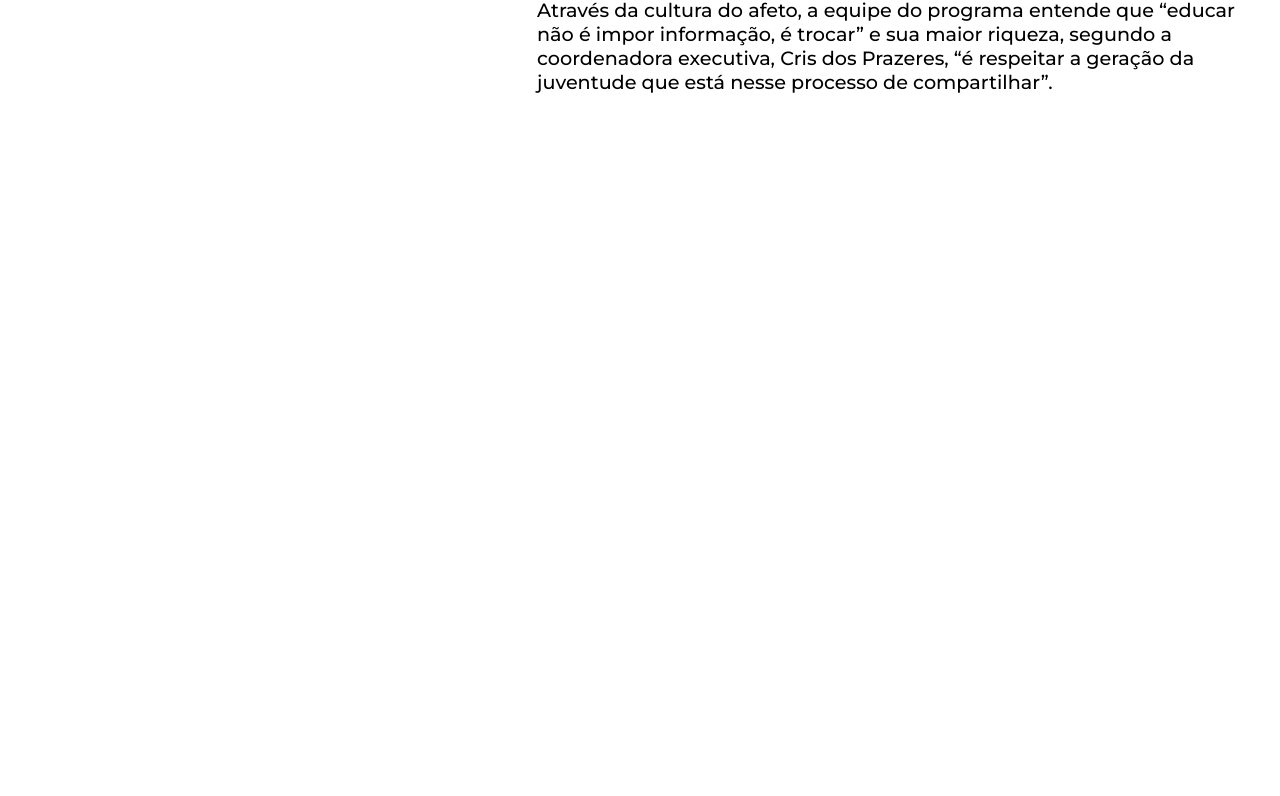
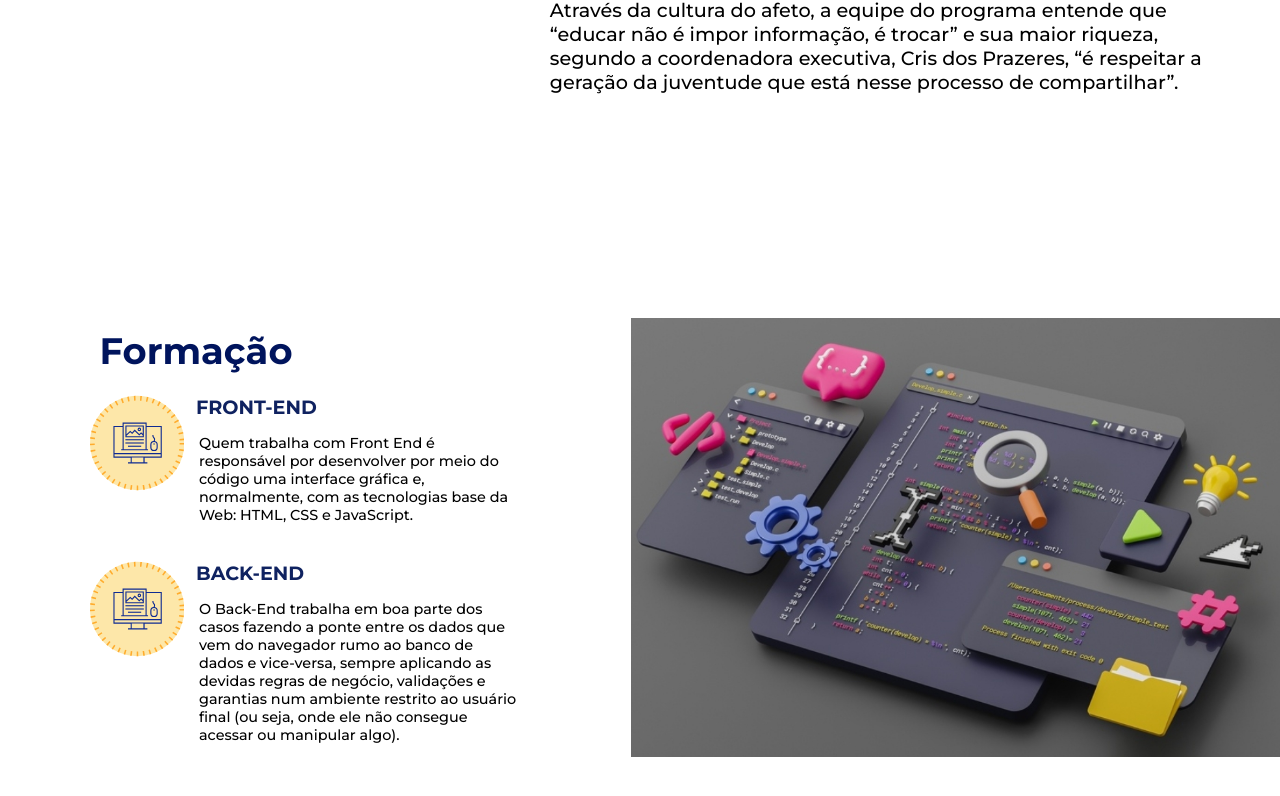
Before and after one commit to brendonrodri/Vai-Na-Web, a React (Create React App) app: page / in a window 1280 px wide. Shown: the part 1284-2080 px from the top of the page. Before the commit the page ends 1520 px from the top, so only its background shows below. Built offline with nearby package versions, Linux system fonts and the light colour scheme.

Commit message:
Componente 'Formação' concluído

```diff
--- a/src/App.js
+++ b/src/App.js
@@ -1,17 +1,9 @@
 import React from "react"
-import { createGlobalStyle } from "styled-components"
+import { GlobalStyle } from "./Components/GlobalStyles"
 import HeaderComponent from "./Components/Header/index"
 import MainComponent from "./Components/Main"
 import NavBar from "./Components/NavBar"
 import "./style.css"
-const GlobalStyle = createGlobalStyle`
-  *{
-    margin: 0;
-  padding: 0;
-  box-sizing: border-box;
-  }
-
-`
 export default function App (){
   return(
     <>
--- a/src/Components/About/styles.js
+++ b/src/Components/About/styles.js
@@ -1,5 +1,4 @@
 import styled from "styled-components";
-
 export const AboutContainer = styled.section`
     width: 100%;
     height: 85vh;
@@ -9,7 +8,7 @@ export const AboutContainer = styled.section`
     justify-content: center;
 `
 export const AboutArticle = styled.article`
-    width: 60%;
+    width: 58%;
     height: 100%;
     padding: 10px;
     display: flex;
--- /dev/null
+++ b/src/Components/Formação/Components/formacaoText.js
@@ -0,0 +1,69 @@
+import React from "react";
+import { H2, H3, P2 } from "../../GlobalStyles";
+import * as S from "../styles";
+const FormacaoText = ()=>{
+    return(
+        <S.FormacaoTextBox>
+            <H2>
+                Formação
+            </H2>
+            <S.FormacaoDescriptionBox>
+                <svg xmlns="http://www.w3.org/2000/svg" width="120" height="120" viewBox="0 0 120 120">
+                    <g id="Grupo_11148" data-name="Grupo 11148" transform="translate(-2935 -4534)">
+                        <g id="Elipse_1126" data-name="Elipse 1126" transform="translate(2935 4534)" fill="#fde7a9" stroke="#ffac2d" stroke-width="6" stroke-dasharray="2 6">
+                        <circle cx="60" cy="60" r="60" stroke="none"/>
+                        <circle cx="60" cy="60" r="57" fill="none"/>
+                        </g>
+                        <g id="Grupo_7855" data-name="Grupo 7855" transform="translate(2964.795 4568.042)">
+                        <path id="Caminho_8352" data-name="Caminho 8352" d="M241.916,5.492A4.708,4.708,0,0,0,246.61.8V-2.676a4.722,4.722,0,0,0-3.755-4.6c.939-2.723.376-3.567-.563-4.6a3.7,3.7,0,0,1-1.127-3.1h-1.408a4.942,4.942,0,0,0,1.5,4.037c.657.657,1.033,1.127.094,3.567a4.767,4.767,0,0,0-4.225,4.694V.8A4.853,4.853,0,0,0,241.916,5.492ZM238.63-2.769a3.326,3.326,0,0,1,3.286-3.286A3.326,3.326,0,0,1,245.2-2.769V.7a3.286,3.286,0,1,1-6.572,0Z" transform="translate(-190.281 30.746)" fill="#0f2b92"/>
+                        <rect id="Retângulo_8001" data-name="Retângulo 8001" width="1.408" height="1.69" transform="translate(50.978 26.381)" fill="#0f2b92"/>
+                        <path id="Caminho_8353" data-name="Caminho 8353" d="M203.428-12.953H226.9V-27.974h-23.47Zm1.408-1.408v-.376l4.788-4.506,2.441,2.253,3.286-3.661,5.727,5.445,2.347-2.159,2.065,1.971v1.127H204.836Zm20.654-12.2v9.2l-2.065-1.972-2.347,2.159-5.821-5.445-3.286,3.661-2.347-2.159-4.788,4.506v-9.951Z" transform="translate(-188.219 31.541)" fill="#0f2b92"/>
+                        <path id="Caminho_8354" data-name="Caminho 8354" d="M222.181-20.468a2.284,2.284,0,0,0,2.253-2.253,2.284,2.284,0,0,0-2.253-2.253,2.285,2.285,0,0,0-2.253,2.253A2.224,2.224,0,0,0,222.181-20.468Zm0-3a.841.841,0,0,1,.845.845.841.841,0,0,1-.845.845.841.841,0,0,1-.845-.845A.841.841,0,0,1,222.181-23.472Z" transform="translate(-189.229 31.358)" fill="#0f2b92"/>
+                        <rect id="Retângulo_8002" data-name="Retângulo 8002" width="23.47" height="1.408" transform="translate(15.209 21.124)" fill="#0f2b92"/>
+                        <rect id="Retângulo_8003" data-name="Retângulo 8003" width="23.47" height="1.408" transform="translate(15.209 25.254)" fill="#0f2b92"/>
+                        <rect id="Retângulo_8004" data-name="Retângulo 8004" width="16.805" height="1.408" transform="translate(18.495 29.385)" fill="#0f2b92"/>
+                        <path id="Caminho_8355" data-name="Caminho 8355" d="M248.72,12.819V-27.455H229.474v-4.319H198.869v4.319H187.228V12.819H209.2v5.915h-3.474v1.408h24.691V18.734H226.94V12.819ZM200.277-30.366h27.789V2.023H200.277Zm-1.408,4.319V2.023h-1.784V3.431h34.173V2.023h-1.784v-28.07h17.837V7H188.636V-26.047ZM188.636,11.411v-3h58.676v3Zm36.707,7.229H210.51V12.726h14.833Z" transform="translate(-187.228 31.774)" fill="#0f2b92"/>
+                        </g>
+                    </g>
+                </svg>
+                <div>
+                    <H3>
+                        FRONT-END
+                    </H3>
+                    <P2>
+                        Quem trabalha com Front End é responsável por desenvolver por meio do código uma interface gráfica e, normalmente, com as tecnologias base da Web: HTML, CSS e JavaScript.
+                    </P2>
+                </div>
+            </S.FormacaoDescriptionBox>
+            <S.FormacaoDescriptionBox>
+                <svg xmlns="http://www.w3.org/2000/svg" width="120" height="120" viewBox="0 0 120 120">
+                    <g id="Grupo_11148" data-name="Grupo 11148" transform="translate(-2935 -4534)">
+                        <g id="Elipse_1126" data-name="Elipse 1126" transform="translate(2935 4534)" fill="#fde7a9" stroke="#ffac2d" stroke-width="6" stroke-dasharray="2 6">
+                        <circle cx="60" cy="60" r="60" stroke="none"/>
+                        <circle cx="60" cy="60" r="57" fill="none"/>
+                        </g>
+                        <g id="Grupo_7855" data-name="Grupo 7855" transform="translate(2964.795 4568.042)">
+                        <path id="Caminho_8352" data-name="Caminho 8352" d="M241.916,5.492A4.708,4.708,0,0,0,246.61.8V-2.676a4.722,4.722,0,0,0-3.755-4.6c.939-2.723.376-3.567-.563-4.6a3.7,3.7,0,0,1-1.127-3.1h-1.408a4.942,4.942,0,0,0,1.5,4.037c.657.657,1.033,1.127.094,3.567a4.767,4.767,0,0,0-4.225,4.694V.8A4.853,4.853,0,0,0,241.916,5.492ZM238.63-2.769a3.326,3.326,0,0,1,3.286-3.286A3.326,3.326,0,0,1,245.2-2.769V.7a3.286,3.286,0,1,1-6.572,0Z" transform="translate(-190.281 30.746)" fill="#0f2b92"/>
+                        <rect id="Retângulo_8001" data-name="Retângulo 8001" width="1.408" height="1.69" transform="translate(50.978 26.381)" fill="#0f2b92"/>
+                        <path id="Caminho_8353" data-name="Caminho 8353" d="M203.428-12.953H226.9V-27.974h-23.47Zm1.408-1.408v-.376l4.788-4.506,2.441,2.253,3.286-3.661,5.727,5.445,2.347-2.159,2.065,1.971v1.127H204.836Zm20.654-12.2v9.2l-2.065-1.972-2.347,2.159-5.821-5.445-3.286,3.661-2.347-2.159-4.788,4.506v-9.951Z" transform="translate(-188.219 31.541)" fill="#0f2b92"/>
+                        <path id="Caminho_8354" data-name="Caminho 8354" d="M222.181-20.468a2.284,2.284,0,0,0,2.253-2.253,2.284,2.284,0,0,0-2.253-2.253,2.285,2.285,0,0,0-2.253,2.253A2.224,2.224,0,0,0,222.181-20.468Zm0-3a.841.841,0,0,1,.845.845.841.841,0,0,1-.845.845.841.841,0,0,1-.845-.845A.841.841,0,0,1,222.181-23.472Z" transform="translate(-189.229 31.358)" fill="#0f2b92"/>
+                        <rect id="Retângulo_8002" data-name="Retângulo 8002" width="23.47" height="1.408" transform="translate(15.209 21.124)" fill="#0f2b92"/>
+                        <rect id="Retângulo_8003" data-name="Retângulo 8003" width="23.47" height="1.408" transform="translate(15.209 25.254)" fill="#0f2b92"/>
+                        <rect id="Retângulo_8004" data-name="Retângulo 8004" width="16.805" height="1.408" transform="translate(18.495 29.385)" fill="#0f2b92"/>
+                        <path id="Caminho_8355" data-name="Caminho 8355" d="M248.72,12.819V-27.455H229.474v-4.319H198.869v4.319H187.228V12.819H209.2v5.915h-3.474v1.408h24.691V18.734H226.94V12.819ZM200.277-30.366h27.789V2.023H200.277Zm-1.408,4.319V2.023h-1.784V3.431h34.173V2.023h-1.784v-28.07h17.837V7H188.636V-26.047ZM188.636,11.411v-3h58.676v3Zm36.707,7.229H210.51V12.726h14.833Z" transform="translate(-187.228 31.774)" fill="#0f2b92"/>
+                        </g>
+                    </g>
+                </svg>
+                <div>
+                    <H3>
+                        BACK-END
+                    </H3>
+                    <P2>
+                    O Back-End trabalha em boa parte dos casos fazendo a ponte entre os dados que vem do navegador rumo ao banco de dados e vice-versa, sempre aplicando as devidas regras de negócio, validações e garantias num ambiente restrito ao usuário final (ou seja, onde ele não consegue acessar ou manipular algo).
+                    </P2>
+                </div>
+            </S.FormacaoDescriptionBox>
+        </S.FormacaoTextBox>
+    );
+}
+export default FormacaoText
--- a/src/Components/Formação/index.js
+++ b/src/Components/Formação/index.js
@@ -0,0 +1,12 @@
+import React from "react"
+import FormacaoText from "./Components/formacaoText"
+import Formacaoimg from "../../Assets/Formacaoimg.jpg"
+import * as S from "./styles";
+export default function FormacaoComponent(){
+    return(
+        <S.FormacaoComponent>
+            <FormacaoText />
+            <img src={Formacaoimg} />
+        </S.FormacaoComponent>
+    );
+}
--- a/src/Components/Formação/styles.js
+++ b/src/Components/Formação/styles.js
@@ -0,0 +1,33 @@
+import styled from "styled-components";
+export const FormacaoComponent = styled.section`
+    width: 100%;
+    margin-top: 8%;
+    height: 100vh;
+    display: flex;
+    justify-content: flex-end;
+    h2{
+        font-size: 2.3em;
+        color: #00145D;
+        margin-left: 10px;
+        margin-top: 10px;
+    }
+    img{
+        width: 649px;
+        height: 439px;
+    }
+`
+export const FormacaoTextBox = styled.div`
+    display: flex;
+    width: 50%;
+    flex-direction: column;
+    position: relative;
+    left: 7%;
+`
+export const FormacaoDescriptionBox = styled.div`
+    width: 70%;
+    display: flex;
+    margin-top: 10px;
+    div{
+        width: 100%;
+    }
+`
--- a/src/Components/GlobalStyles/index.js
+++ b/src/Components/GlobalStyles/index.js
@@ -1,5 +1,12 @@
 import styled from "styled-components";
-
+import { createGlobalStyle } from "styled-components"
+export const GlobalStyle = createGlobalStyle`
+  *{
+    margin: 0;
+  padding: 0;
+  box-sizing: border-box;
+  }
+`
 export const LinkStyle = styled.a`
     text-decoration: none;
     color: #fff;
@@ -18,10 +25,19 @@ export const LogoLg = styled.img`
 export const H2 = styled.h2`
     font: bold 2em Montserrat;
     color: #00145D;
-
+`
+export const H3 = styled.h3`
+    font: normal normal bold 1.2em Montserrat;
+    color: #0F2260;
+    margin: 12px;
 `
 export const P = styled.p`
      font: 1.2em Montserrat;
      font-weight: 500;
      margin: 15px;
 `
+export const P2 = styled.p`
+     font: .9em Montserrat;
+     font-weight: 500;
+     margin: 15px;
+`
--- a/src/Components/Main/index.js
+++ b/src/Components/Main/index.js
@@ -1,10 +1,12 @@
 import React from "react"
 import AboutComponent from "../About"
+import FormacaoComponent from "../Formação"
 import * as S from "./styles"
 export default function MainComponent(){
     return(
         <S.MainContainer>
             <AboutComponent />
+            <FormacaoComponent />
         </S.MainContainer>
-    )
+    );
 }
--- a/src/Components/Main/styles.js
+++ b/src/Components/Main/styles.js
@@ -2,7 +2,4 @@ import styled from "styled-components";
 
 export const MainContainer = styled.main`
     width: 100%;
-    display: flex;
-    flex-direction: column;
-    align-items: center;
 `
```
Also changed, not shown: src/Assets/Formacaoimg.jpg (added).
